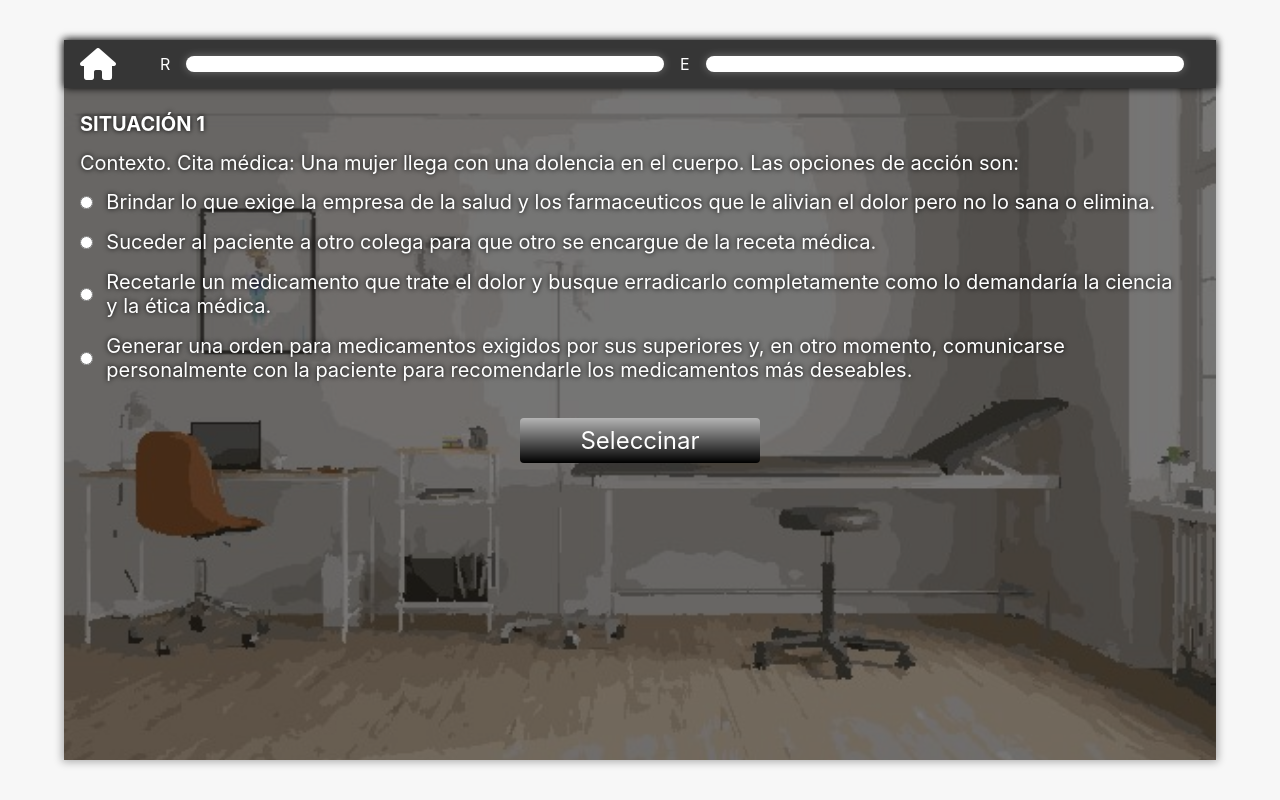
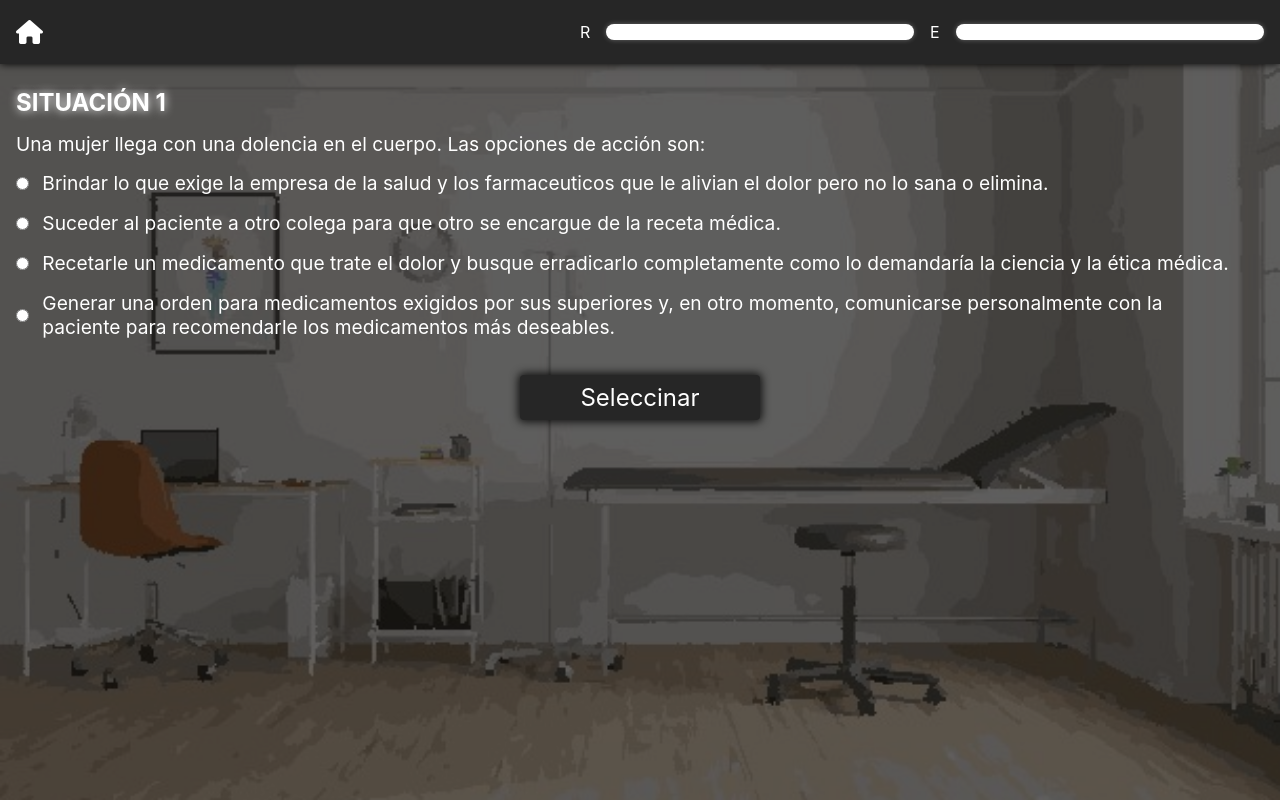
Before and after one commit to Josegm95/la-etica, a React (Create React App) app: page /pregunta/1 in a window 1280 px wide. Built offline with nearby package versions, Linux system fonts and the light colour scheme.

Commit message:
minior changes in csite color styles

```diff
--- a/package.json
+++ b/package.json
@@ -11,7 +11,7 @@
     "react-scripts": "4.0.1"
   },
   "scripts": {
-    "start": "react-scripts build && node server.js",
+    "start": "node server.js",
     "start:dev": "react-scripts start",
     "build": "react-scripts build",
     "eject": "react-scripts eject"
--- a/src/App.scss
+++ b/src/App.scss
@@ -10,23 +10,18 @@
   -moz-osx-font-smoothing: grayscale;
 }
 
-body {
+#root {
   position: fixed;
   top: 0;
   right: 0;
   bottom: 0;
   left: 0;
-  display: flex;
-  justify-content: center;
-  align-items: center;
-  background-color: #f7f7f7;
+  padding-top: 4em;
 }
 
-#root {
-  position: relative;
-  width: 90%;
-  height: 90%;
-  box-shadow: 0 0 8px 2px rgba(0, 0, 0, 0.3);
+h1,
+h2 {
+  text-shadow: 0 0 10px #fff;
 }
 
 a {
@@ -44,17 +39,14 @@ p {
   padding: 0.5rem 2rem;
   margin: 1rem 0;
   color: #fff;
-  background: linear-gradient(
-    0deg,
-    rgba(0, 0, 0, 1) 0%,
-    rgba(180, 180, 180, 1) 100%
-  );
+  background-color: #262626;
+  box-shadow: 0 0 8px 2px rgba(0, 0, 0, 0.8);
   border: none;
   border-radius: 4px;
   cursor: pointer;
 
   &:hover {
-    box-shadow: 0 0 8px 0 rgba(255, 255, 255, 0.5);
+    box-shadow: 0 0 8px 2px rgba(255, 255, 255, 0.5);
     border: none;
   }
 }
@@ -62,11 +54,9 @@ p {
 .page {
   position: relative;
   width: 100%;
-  height: calc(100% - 3em);
+  height: 100%;
   color: #fff;
-  text-shadow: 0 0 5px #000;
-  background-color: rgba(0, 0, 0, 0.5);
-  overflow: hidden;
+  background-color: rgba(0, 0, 0, 0.6);
 }
 
 .page__background {
--- a/src/Components/Header/header.scss
+++ b/src/Components/Header/header.scss
@@ -1,21 +1,24 @@
 .header {
-  position: relative;
-  z-index: 2;
-  height: 3em;
+  position: fixed;
+  top: 0;
+  left: 0;
+  z-index: 1;
+  width: 100%;
+  height: 4em;
   display: flex;
   justify-content: space-between;
   align-items: center;
-  padding: 0 1em;
-  background-color: #363636;
+  padding-left: 1em;
+  background-color: #262626;
   color: #fff;
   box-shadow: 0 0 8px 0 rgba(0, 0, 0, 1);
 
   i {
-    font-size: 2em;
+    font-size: 1.5em;
     color: #fff;
 
     &:hover {
-      color: #fff679;
+      text-shadow: 0 0 10px #fff;
     }
   }
 }
--- a/src/Components/Score/score.jsx
+++ b/src/Components/Score/score.jsx
@@ -21,7 +21,7 @@ const Score = () => {
           <span
             style={{
               width: `${calcWidth(racionalPoints)}%`,
-              backgroundColor: 'green',
+              backgroundColor: '#20E8E2',
             }}
           />
         </div>
@@ -33,7 +33,7 @@ const Score = () => {
           <span
             style={{
               width: `${calcWidth(emotionalPoints)}%`,
-              backgroundColor: 'red',
+              backgroundColor: '#24FFBA',
             }}
           />
         </div>
--- a/src/Components/Score/score.scss
+++ b/src/Components/Score/score.scss
@@ -3,8 +3,8 @@
 .score-meter {
   display: flex;
   align-items: center;
-  width: calc(100% - 5em);
-  // max-width: 700px;
+  width: calc(100% - 3em);
+  max-width: 700px;
 
   .score-meter__item {
     position: relative;
@@ -21,7 +21,7 @@
       margin-left: 1em;
       background-color: #fff;
       border-radius: 30px;
-      box-shadow: 0 0 8px 0 rgba(255, 255, 255, 0.3);
+      box-shadow: 0 0 5px 0 rgba(255, 255, 255, 0.3);
       overflow: hidden;
 
       span {
--- a/src/Pages/Question/question.scss
+++ b/src/Pages/Question/question.scss
@@ -2,10 +2,12 @@
   .question-page__title,
   .question-page__paragraph,
   .question-page__option {
-    font-size: 20px;
     margin-bottom: 1rem;
-    color: #fff;
-    text-shadow: 0 0 5px #000;
+  }
+
+  .question-page__paragraph,
+  .question-page__option {
+    font-size: 1.2em;
   }
 
   .question-page__option {
@@ -16,7 +18,7 @@
     cursor: pointer;
 
     &:hover {
-      color: #fff2a9;
+      text-shadow: 0 0 10px #fff;
     }
 
     input,
@@ -25,7 +27,7 @@
       cursor: pointer;
 
       &.checked {
-        color: #ffef94;
+        color: #31cfff;
       }
     }
   }
--- a/src/questions.json
+++ b/src/questions.json
@@ -1,7 +1,7 @@
 [
   {
     "title": "SITUACIÓN 1",
-    "paragraph": "Contexto. Cita médica: Una mujer llega con una dolencia en el cuerpo. Las opciones de acción son:",
+    "paragraph": "Una mujer llega con una dolencia en el cuerpo. Las opciones de acción son:",
     "options": [
       "Brindar lo que exige la empresa de la salud y los farmaceuticos que le alivian el dolor pero no lo sana o elimina.",
       "Suceder al paciente a otro colega para que otro se encargue de la receta médica.",
@@ -14,7 +14,7 @@
   },
   {
     "title": "SITUACIÓN 2",
-    "paragraph": "Contexto. Padre e hijo: Estás a punto de llevar a tu hijo a la escuela y le pides el favor de que use en cinturón de seguridad, tu hijo te pregunta ¿Por qué hay que usarlo?:",
+    "paragraph": "Estás a punto de llevar a tu hijo a la escuela y le pides el favor de que use en cinturón de seguridad, tu hijo te pregunta ¿Por qué hay que usarlo?:",
     "options": [
       "Porque lo exige la ley y hay que obedecer.",
       "Porque es por nuestra seguridad.",
@@ -27,7 +27,7 @@
   },
   {
     "title": "SITUACIÓN 3",
-    "paragraph": "Contexto. En una acera: En el camino hacia la escuela, para es en un supermercado para comprar algo y en la entrada al negocio te encuentras con una persona pidiendo dinero. ¿Qué haces?:",
+    "paragraph": "En el camino hacia la escuela, para es en un supermercado para comprar algo y en la entrada al negocio te encuentras con una persona pidiendo dinero. ¿Qué haces?:",
     "options": [
       "Pasas de largo y evitas mirarlo.",
       "Sientes lástima por su condición y decides darle dinero.",
@@ -40,7 +40,7 @@
   },
   {
     "title": "SITUACIÓN 4",
-    "paragraph": "Contexto. En caja: Al entrar al negocio y realizar tus compras, te das cuenta que, al momento de pagar, el empleado te da más dinero de lo que realmente es, ¿cómo actuarías?:",
+    "paragraph": "Al entrar al negocio y realizar tus compras, te das cuenta que, al momento de pagar, el empleado te da más dinero de lo que realmente es, ¿cómo actuarías?:",
     "options": [
       "Ignoras el hecho pensando que es suerte y sales del negocio.",
       "Decides ponerlo al tanto de su error y devuelve en excedente porque no quisieras que lo sancionen.",
@@ -53,7 +53,7 @@
   },
   {
     "title": "SITUACIÓN 5",
-    "paragraph": "Contexto. Al bajarse a dejar al hijo: A la hora de llegar a la escuela para dejar algo a tu hijo en la institución, ves que en la entrada hay dos niños peleando. ¿Qué haces?:",
+    "paragraph": "A la hora de llegar a la escuela para dejar algo a tu hijo en la institución, ves que en la entrada hay dos niños peleando. ¿Qué haces?:",
     "options": [
       "No te interesa porque no son tus hijos.",
       "Intervienes y los separas para procurar mediar y evitar la violencia.",
```
Also changed, not shown: 2 other files (tests, documents, lock files or other folders).
